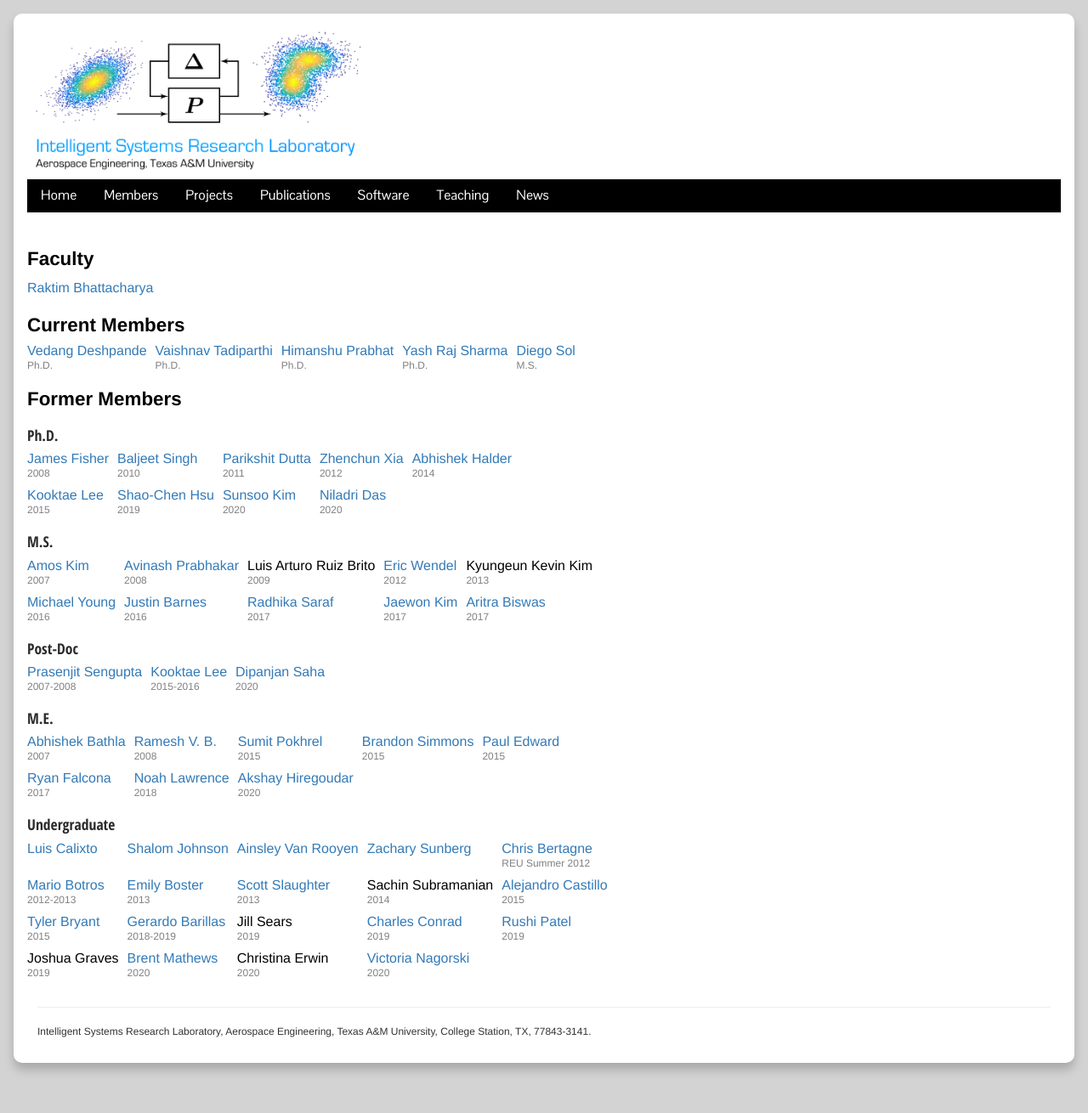
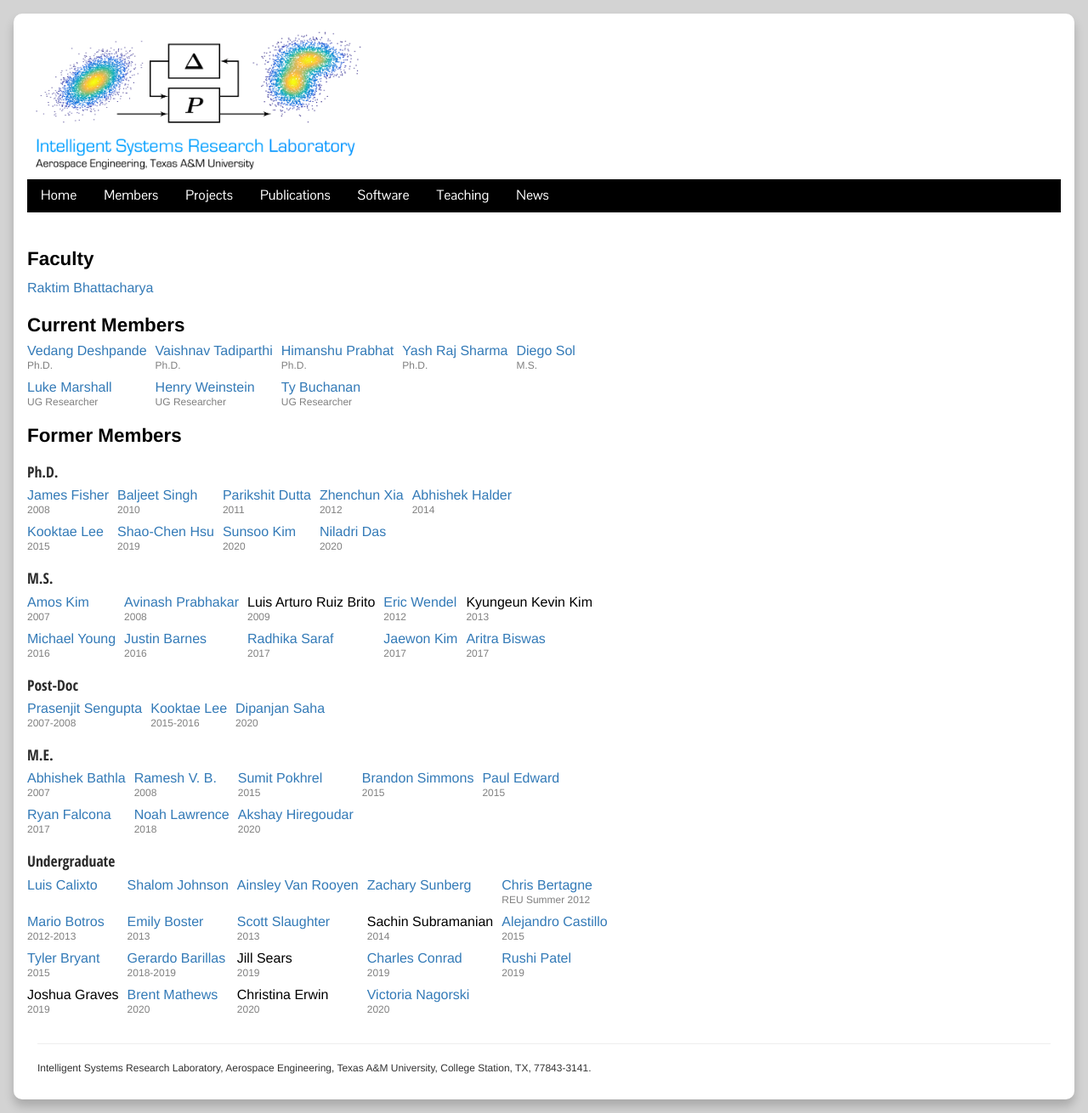
Before and after one commit to isrlab/isrlab.github.io, a Jekyll site: the page built from 02 members.md, in a window 1280 px wide. Shown: the whole page at 85% size. Built offline with Jekyll 4.4.1, drawn with Linux system fonts in a browser that asks for light colours; nearby versions of some CDN libraries; before the commit the page ends 1267 px from its top, so only the background shows below that.

Commit message:
Updated members

```diff
--- a/02 members.md
+++ b/02 members.md
@@ -15,6 +15,9 @@
   <div><a href ="https://www.linkedin.com/in/himanshu-prabhat-2a5ba82b"> Himanshu Prabhat </a><br> <year>Ph.D.</year></div>
   <div><a href ="https://www.linkedin.com/in/yash-raj-sharma-874835140/"> Yash Raj Sharma </a><br> <year>Ph.D.</year></div>
   <div><a href ="https://www.linkedin.com/in/diego-sol-073bb1148/"> Diego Sol </a><br> <year>M.S.</year></div>
+  <div><a href ="https://www.linkedin.com/in/luke-m-marshall/"> Luke Marshall </a><br> <year>UG Researcher</year></div>
+  <div><a href ="https://www.linkedin.com/in/henryweinstein/"> Henry Weinstein </a><br> <year>UG Researcher</year></div>
+  <div><a href ="https://www.linkedin.com/in/ty-buchanan/"> Ty Buchanan </a><br> <year>UG Researcher</year></div>
 </div>
 
 ## Former Members
```
